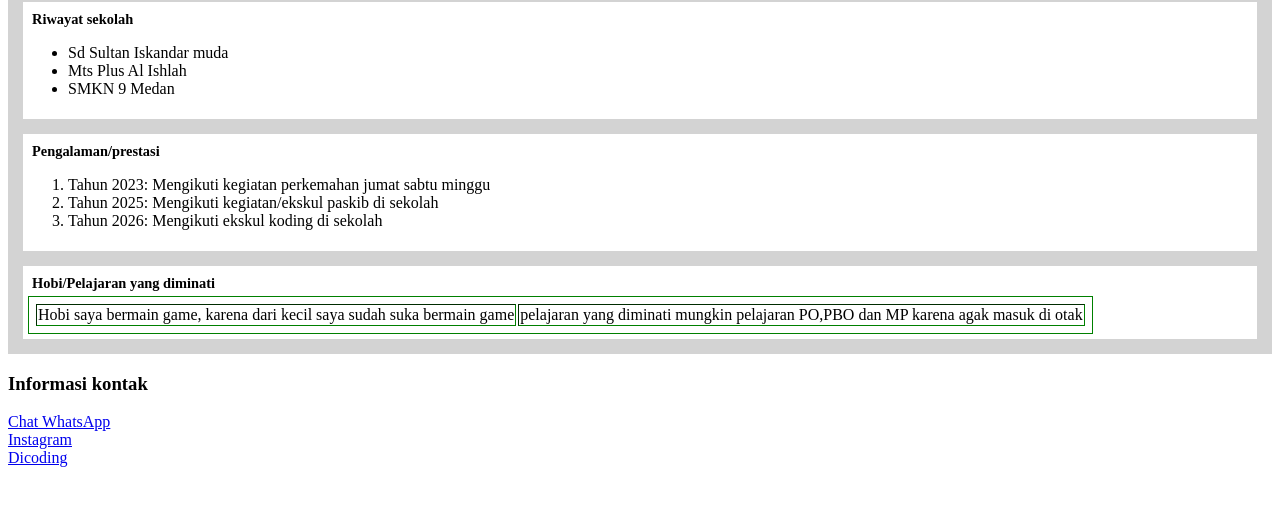
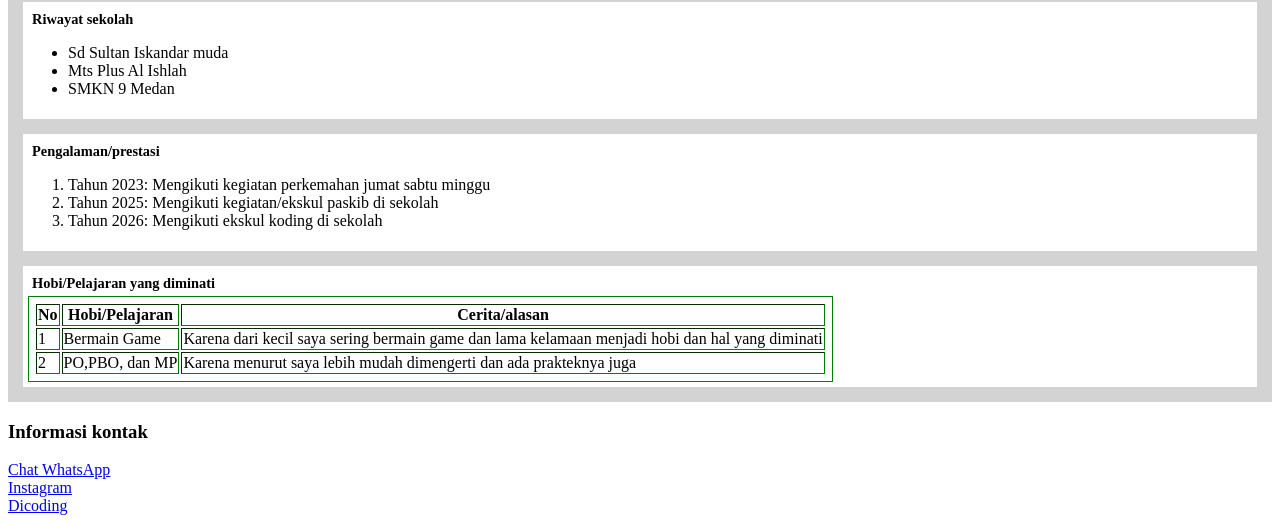
Before and after one commit to opertuyioo/Praktek_mp, a plain HTML site: page index.html in a window 1280 px wide. Shown: the part 295-818 px from the top of the page. Drawn offline with Linux system fonts and the light colour scheme.

Commit message:
Update index.html

```diff
--- a/index.html
+++ b/index.html
@@ -74,11 +74,21 @@
   <section class="browser">
     <h2>Hobi/Pelajaran yang diminati</h2>
    <table border="2 solid green" class="bd">
-    <td>Hobi saya bermain game, karena dari kecil
-      saya sudah suka bermain game</td>
-    <td>pelajaran yang diminati mungkin pelajaran
-      PO,PBO dan MP karena agak masuk di otak
-    </td>
+     <tr>
+       <th>No</th>
+       <th>Hobi/Pelajaran</th>
+       <th>Cerita/alasan</th>
+     </tr>
+     <tr>
+       <td>1</td>
+    <td>Bermain Game</td>
+       <td>Karena dari kecil saya sering bermain game dan lama kelamaan menjadi hobi dan hal yang diminati</td>
+     </tr>
+     <tr>
+       <td>2</td>
+       <td>PO,PBO, dan MP</td>
+       <td>Karena menurut saya lebih mudah dimengerti dan ada prakteknya juga</td>
+     </tr>
     </p>
    </table>
   </section>
```
